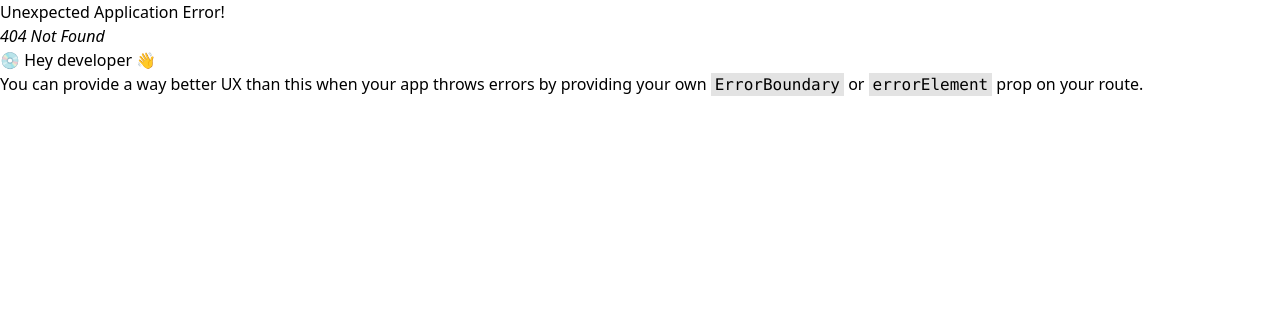
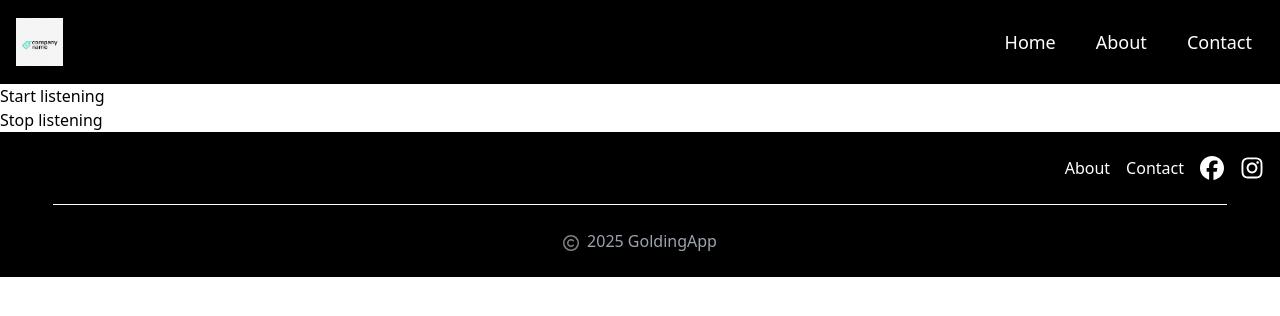
Before and after one commit to dominik-ucher/Pheonix_MDP, a React (Vite) app in the folder client/: page /speech_to_text in a window 1280 px wide. Before the commit this address had no page. Shown: the top 316 px of the page. Built offline with nearby package versions, Linux system fonts and the light colour scheme; no server answers.

Commit message:
Speech to text initial functionality

```diff
--- a/client/src/App.jsx
+++ b/client/src/App.jsx
@@ -17,7 +17,7 @@ import Register from "./pages/Register/Register";
 import User_Appl_Page from "./pages/User_Appl_Page/User_Appl_Page";
 import User_Dashboard from "./pages/User_Dashboard/User_Dashboard";
 import User_Profile from "./pages/User_Profile/User_Profile";
-
+import Speech_to_text from "./pages/Speech_to_text/Speech_to_text";
 
 
 
@@ -74,6 +74,10 @@ const router = createBrowserRouter([
         path:"/user_profile",
         element:<User_Profile/>,
       },
+      {
+        path:"/speech_to_text",
+        element:<Speech_to_text/>,
+      },
     ]
   },
   {
--- /dev/null
+++ b/client/src/hooks/useSpeechRecognitionHook.js
@@ -0,0 +1,46 @@
+import { useEffect, useState } from "react";
+
+let recognition = null;
+if("webkitSpeechRecognition" in window){
+    recognition = new webkitSpeechRecognition();
+    //For Italian replace en-US for it-IT
+    //For Spanish replace ""es-ES""
+    recognition.lang =  "en-US";
+}
+
+const useSpeechRecognition = () => {
+    const [text, setText] = useState("");
+    const [isListening, setIsListening] = useState(false);
+
+    useEffect(() => {
+        if (!recognition) return;
+
+        recognition.onresult = (event) => {
+            console.log('onresult event: ', event);
+            setText(event.results[0][0].transcript);
+            recognition.stop();
+            setIsListening(false);
+        };
+    }, []);
+
+    const startListening = () => {
+        setText('')
+        setIsListening(true);
+        recognition.start();
+    };
+
+    const stopListening = () => {
+        setIsListening(false);
+        recognition.stop();
+    };
+
+    return{
+        text,
+        isListening,
+        startListening,
+        stopListening,
+        hasRecognitionSupport: !!recognition,
+    };
+};
+
+export default useSpeechRecognition;
--- /dev/null
+++ b/client/src/pages/Speech_to_text/Speech_to_text.jsx
@@ -0,0 +1,30 @@
+import React from 'react';
+import axios from 'axios';
+import useSpeechRecognition from '../../hooks/useSpeechRecognitionHook';
+
+export default function Speech_to_text() {
+  const axiosInstance = axios.create({ baseURL: import.meta.env.VITE_REACT_APP_API_URL });
+  const {text, startListening, stopListening, isListening, hasRecognitionSupport} = useSpeechRecognition();
+
+  return (
+    <div>
+      {hasRecognitionSupport ? (
+        <>
+          <div>
+            <button onClick={startListening}>Start listening</button>
+          </div>
+
+          <div>
+            <button onClick={stopListening}>Stop listening</button>
+          </div>
+
+          {isListening ? <div>Your browser is currently listening</div>: null}
+          {text}
+
+        </>
+      ): (
+        <h1>Your browser has no speech recognition support</h1>
+      )}
+    </div>
+  );
+}
```
Also changed, not shown: client/src/pages/Contact/Contact.jsx (+5 -5 lines).
